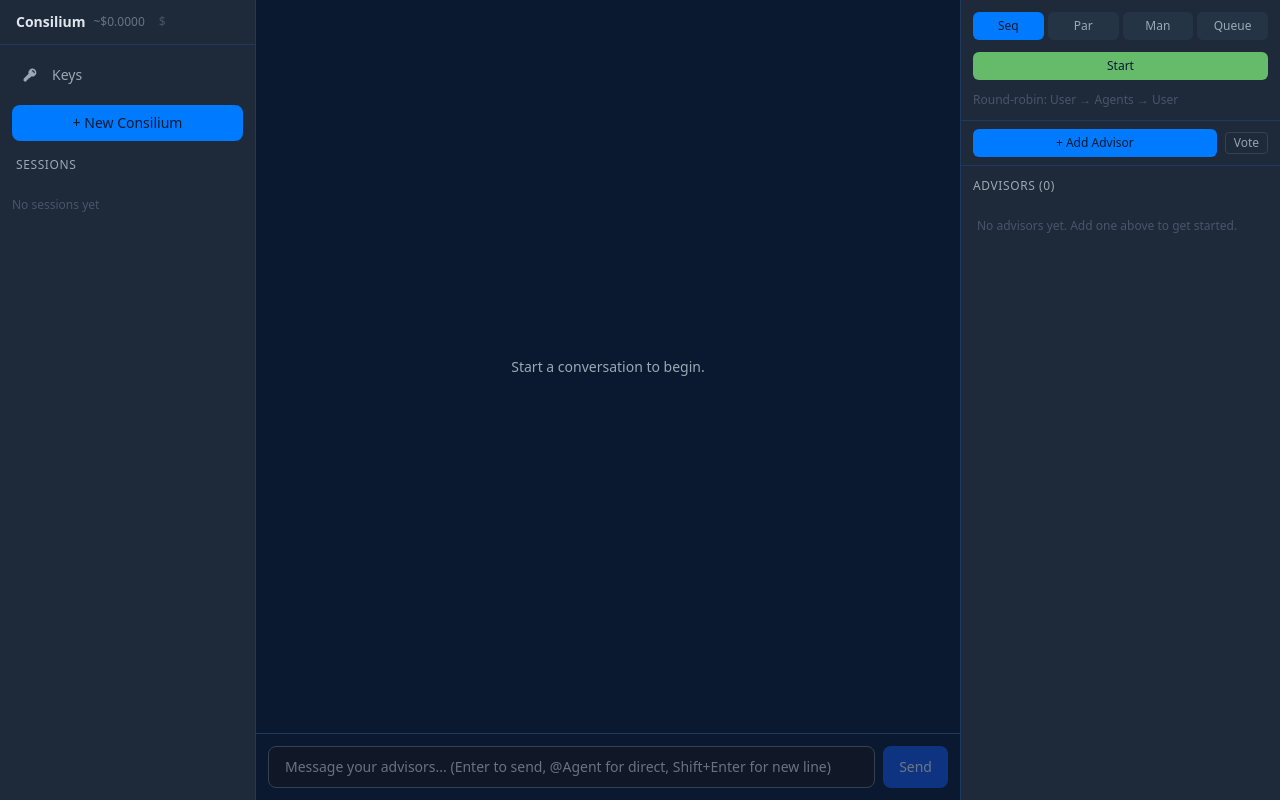
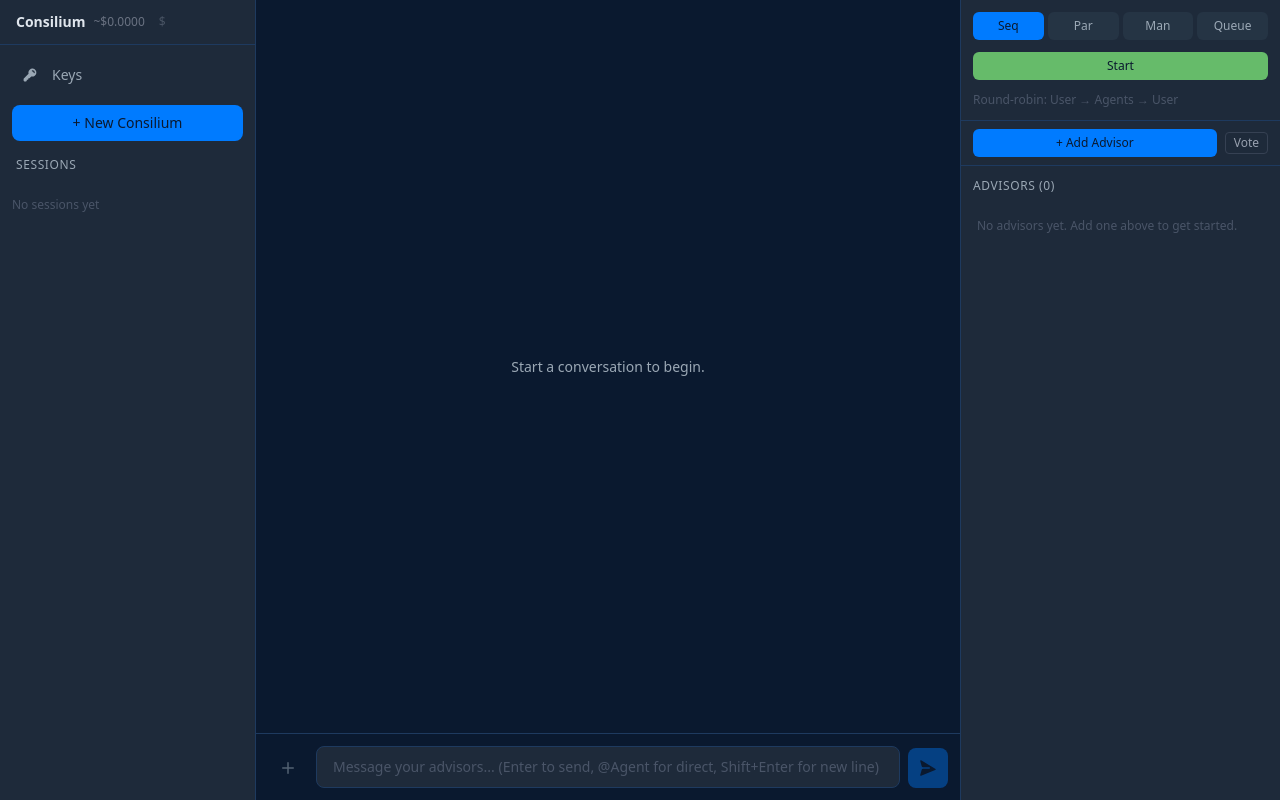
Before and after one commit to FpSilSha/Consilium, a React (Vite) app: page / in a window 1280 px wide. Built offline with nearby package versions, Linux system fonts and the light colour scheme.

Commit message:
refactor: restyle SharedInputBar with theme tokens and icon buttons
Replace raw gray-*/blue-* classes with Deep Ocean tokens. Send
button now uses paper-plane SVG icon. Add disabled attachment
placeholder with + icon. Both icon buttons have aria-label and
aria-hidden on decorative SVGs.

```diff
--- a/src/features/input/SharedInputBar.tsx
+++ b/src/features/input/SharedInputBar.tsx
@@ -10,7 +10,10 @@ export function SharedInputBar(): ReactNode {
   const appendMessage = useStore((s) => s.appendMessage)
   const isRunning = useStore((s) => s.isRunning)
   const turnMode = useStore((s) => s.turnMode)
+  const queue = useStore((s) => s.queue)
   const [showRepeat, setShowRepeat] = useState(false)
+
+  const showUserTurnHint = isRunning && isUserTurn(queue)
 
   const handleSubmit = useCallback(() => {
     const trimmed = input.trim()
@@ -18,7 +21,6 @@ export function SharedInputBar(): ReactNode {
 
     setInput('')
 
-    // Check if this is an @mention directive for agent-to-agent interaction
     if (hasMentions(trimmed)) {
       setShowRepeat(true)
       executeAgentExchange(trimmed).catch(() => {})
@@ -28,7 +30,6 @@ export function SharedInputBar(): ReactNode {
     const message = createUserMessage(trimmed, 'user-input')
     appendMessage(message)
 
-    // Integrate with turn management
     if (isRunning) {
       handleUserMessage()
     } else if (turnMode === 'parallel') {
@@ -50,20 +51,29 @@ export function SharedInputBar(): ReactNode {
     [handleSubmit],
   )
 
-  const queue = useStore((s) => s.queue)
-  const showUserTurnHint = isRunning && isUserTurn(queue)
-
   return (
     <div className="flex flex-col gap-2">
       {showRepeat && hasLastExchange() && (
         <button
           onClick={handleRepeat}
-          className="self-start rounded border border-gray-700 px-2 py-1 text-xs text-gray-400 hover:border-gray-500 hover:text-gray-200"
+          className="self-start rounded-md bg-surface-hover px-2.5 py-1 text-xs text-content-muted transition-colors hover:bg-surface-active hover:text-content-primary"
         >
           Repeat Last Agent-to-Agent
         </button>
       )}
-      <div className="flex gap-2">
+      <div className="flex items-end gap-2">
+        {/* Attachment placeholder */}
+        <button
+          className="flex h-10 w-10 shrink-0 items-center justify-center rounded-lg text-content-muted transition-colors hover:bg-surface-hover hover:text-content-primary disabled:cursor-not-allowed disabled:opacity-50 disabled:hover:bg-transparent"
+          aria-label="Attach file (coming soon)"
+          disabled
+        >
+          <svg viewBox="0 0 20 20" fill="currentColor" aria-hidden="true" className="h-5 w-5">
+            <path d="M10.75 4.75a.75.75 0 0 0-1.5 0v4.5h-4.5a.75.75 0 0 0 0 1.5h4.5v4.5a.75.75 0 0 0 1.5 0v-4.5h4.5a.75.75 0 0 0 0-1.5h-4.5v-4.5Z" />
+          </svg>
+        </button>
+
+        {/* Input area */}
         <textarea
           value={input}
           onChange={(e) => setInput(e.target.value)}
@@ -74,16 +84,21 @@ export function SharedInputBar(): ReactNode {
               : 'Message your advisors... (Enter to send, @Agent for direct, Shift+Enter for new line)'
           }
           rows={1}
-          className={`flex-1 resize-none rounded-lg border bg-gray-900 px-4 py-2.5 text-sm text-gray-100 placeholder-gray-500 outline-none focus:border-gray-500 ${
-            showUserTurnHint ? 'border-blue-500' : 'border-gray-700'
+          className={`flex-1 resize-none rounded-lg border bg-surface-panel px-4 py-2.5 text-sm text-content-primary placeholder-content-disabled outline-none transition-colors focus:border-edge-focus ${
+            showUserTurnHint ? 'border-accent-blue' : 'border-edge-subtle'
           }`}
         />
+
+        {/* Send button */}
         <button
           onClick={handleSubmit}
           disabled={input.trim() === ''}
-          className="shrink-0 rounded-lg bg-blue-600 px-4 py-2 text-sm font-medium text-white hover:bg-blue-500 disabled:opacity-40 disabled:hover:bg-blue-600"
+          className="flex h-10 w-10 shrink-0 items-center justify-center rounded-lg bg-accent-blue text-content-inverse transition-colors hover:bg-accent-blue/90 disabled:opacity-40"
+          aria-label="Send message"
         >
-          Send
+          <svg viewBox="0 0 20 20" fill="currentColor" aria-hidden="true" className="h-5 w-5">
+            <path d="M3.105 2.288a.75.75 0 0 0-.826.95l1.414 4.926A1.5 1.5 0 0 0 5.135 9.25h6.115a.75.75 0 0 1 0 1.5H5.135a1.5 1.5 0 0 0-1.442 1.086l-1.414 4.926a.75.75 0 0 0 .826.95l14.095-5.637a.75.75 0 0 0 0-1.388L3.105 2.288Z" />
+          </svg>
         </button>
       </div>
     </div>
```
